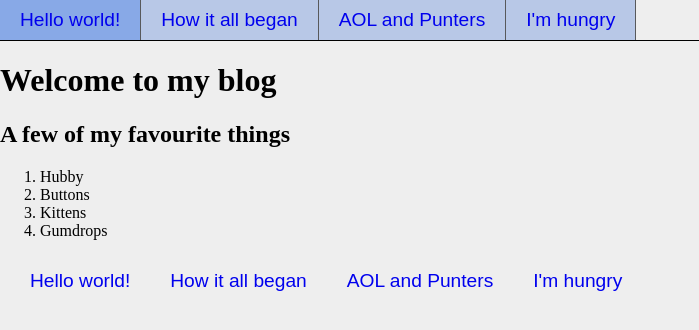
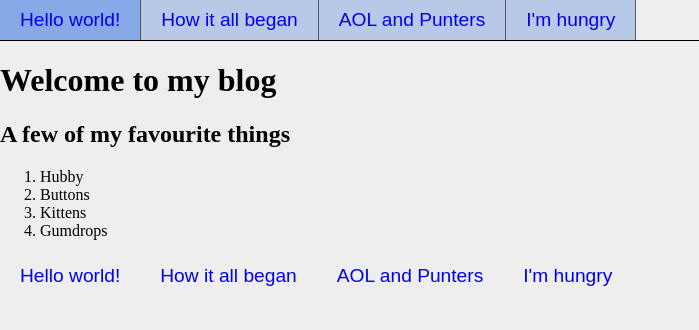
Before and after one commit to IrynaIglehart/Simple-Html-Lesson, a Jekyll site: the page built from index.html, in a window 1280 px wide. Shown: the top 330 px of the page, without its empty margins (0-699 px from the left). Built offline with Jekyll 4.4.1, drawn with Linux system fonts in a browser that asks for light colours.

Commit message:
padding and margin css

```diff
--- a/css/styles.css
+++ b/css/styles.css
@@ -63,8 +63,8 @@ ul {
 }
 
 .site-navf ul {
-  padding: 5px;
-  margin: 5px;
+  padding: 0px;
+  margin: 0px;
 }
 
 .site-navf li {
```
